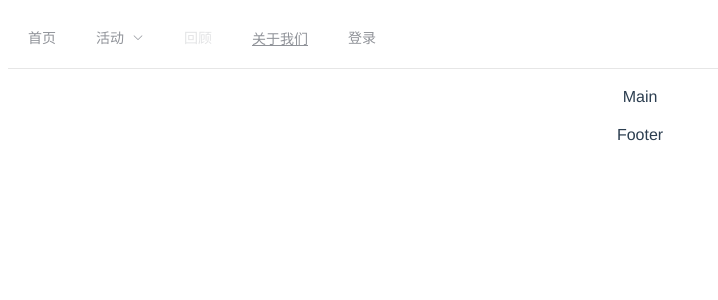
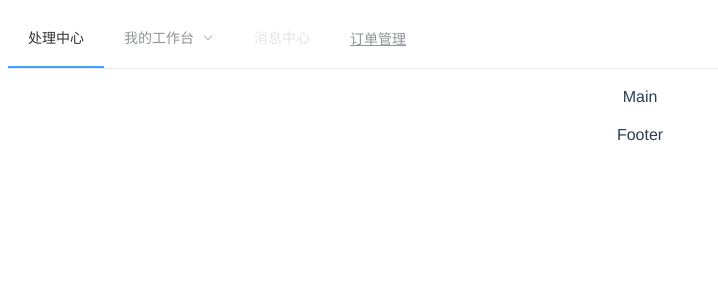
Before and after one commit to clubcue/cue-front, a Vue app: page / in a window 1280 px wide. Shown: the top 300 px of the page, without its empty margins (0-718 px from the left). Built offline with nearby package versions, Linux system fonts and the light colour scheme; what ele-calendar would draw is missing.

Commit message:
修复菜单无法识别BUG

```diff
--- a/src/components/index.vue
+++ b/src/components/index.vue
@@ -2,24 +2,7 @@
   <div class="hello">
     <el-container>
       <el-header>
-        <el-menu :default-active="activeIndex" class="el-menu-demo" mode="horizontal" @select="handleSelect">
-          <el-menu-item index="1">首页</el-menu-item>
-          <el-submenu index="2">
-            <template slot="title">活动</template>
-            <el-menu-item index="2-1">选项1</el-menu-item>
-            <el-menu-item index="2-2">选项2</el-menu-item>
-            <el-menu-item index="2-3">选项3</el-menu-item>
-            <el-submenu index="2-4">
-              <template slot="title">选项4</template>
-              <el-menu-item index="2-4-1">选项1</el-menu-item>
-              <el-menu-item index="2-4-2">选项2</el-menu-item>
-              <el-menu-item index="2-4-3">选项3</el-menu-item>
-            </el-submenu>
-          </el-submenu>
-          <el-menu-item index="3" disabled>回顾</el-menu-item>
-          <el-menu-item index="4"><a href="https://www.ele.me" target="_blank">关于我们</a></el-menu-item>
-          <el-menu-item index="5">登录</el-menu-item>
-        </el-menu>
+        <header-menu />
       </el-header>
       <el-main>Main</el-main>
       <el-footer>Footer</el-footer>
@@ -28,9 +11,9 @@
 </template>
 
 <script>
-import Header from './header/Header.vue'
+import HeaderMenu from './header/Header.vue'
 export default {
-  components: { Header },
+  components: { HeaderMenu },
   name: 'index',
   data () {
     return {
```
